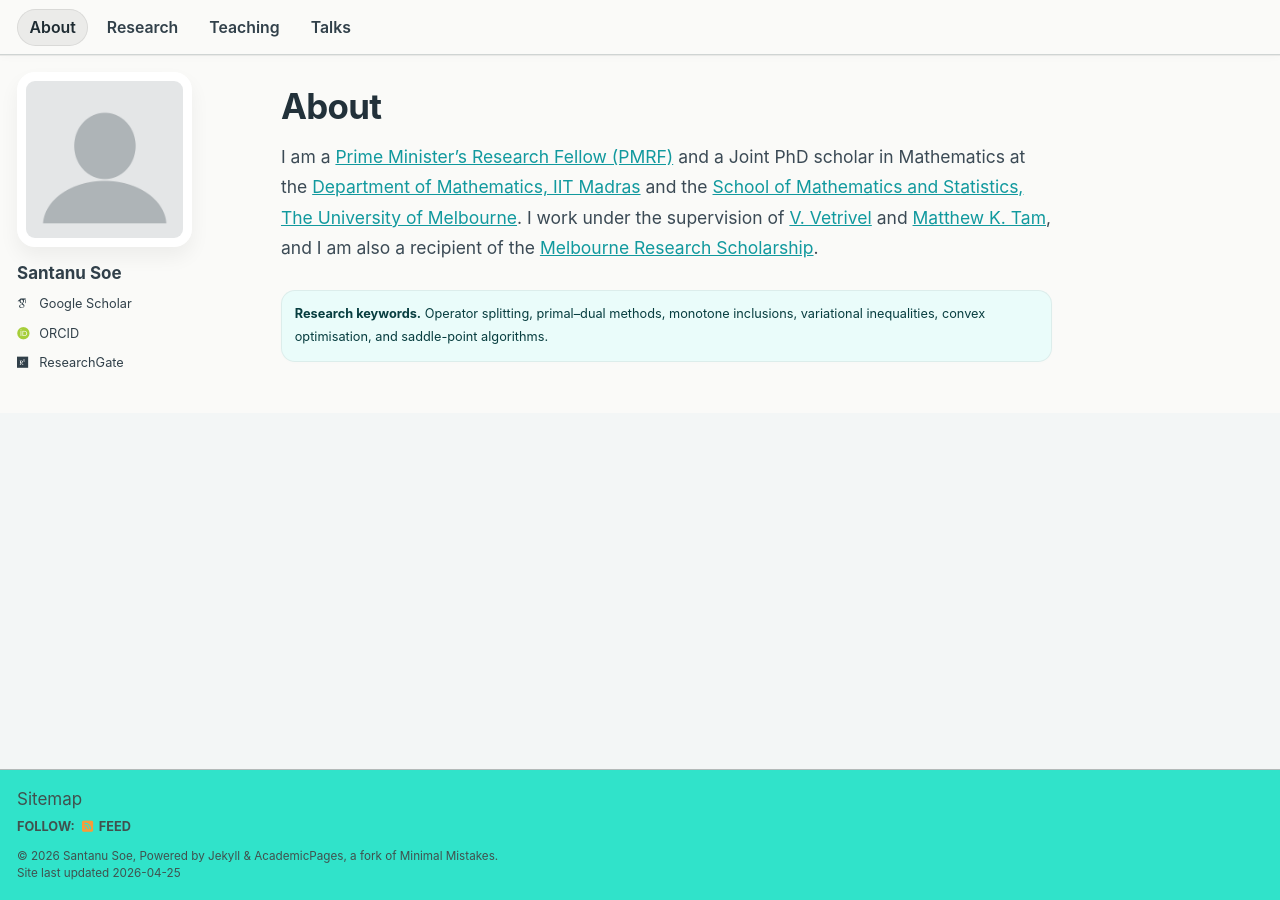
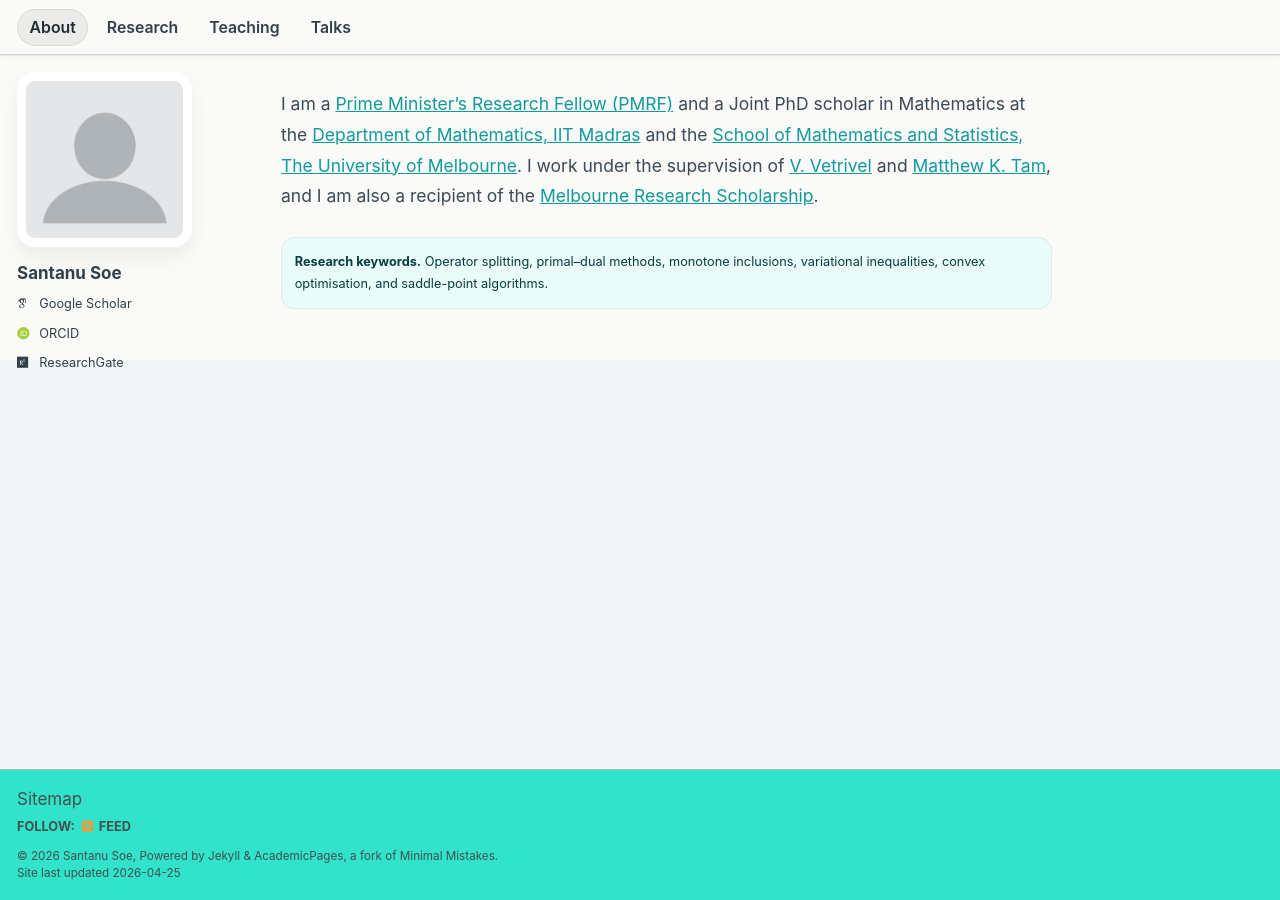
Before and after one commit to santanusoe/santanusoe.github.io, a Jekyll site: the page built from _pages/about.md, in a window 1280 px wide. Built offline with Jekyll 4.4.1, drawn with Linux system fonts in a browser that asks for light colours; some web fonts are replaced; a script bundle is joined from its source files by our own code; library files that are not in the unit come from our copies.

Commit message:
Hide homepage title heading

```diff
--- a/_layouts/single.html
+++ b/_layouts/single.html
@@ -26,7 +26,7 @@
     <div class="page__inner-wrap">
       {% unless page.header.overlay_color or page.header.overlay_image %}
         <header>
-          {% if page.title %}<h1 class="page__title" itemprop="headline">{{ page.title | markdownify | remove: "<p>" | remove: "</p>" }}</h1>{% endif %}
+          {% if page.title and page.url != "/" %}<h1 class="page__title" itemprop="headline">{{ page.title | markdownify | remove: "<p>" | remove: "</p>" }}</h1>{% endif %}
           {% if page.read_time %}
             <p class="page__meta"><i class="fa fa-clock" aria-hidden="true"></i> {% include read-time.html %}</p>
           {% endif %}
```
